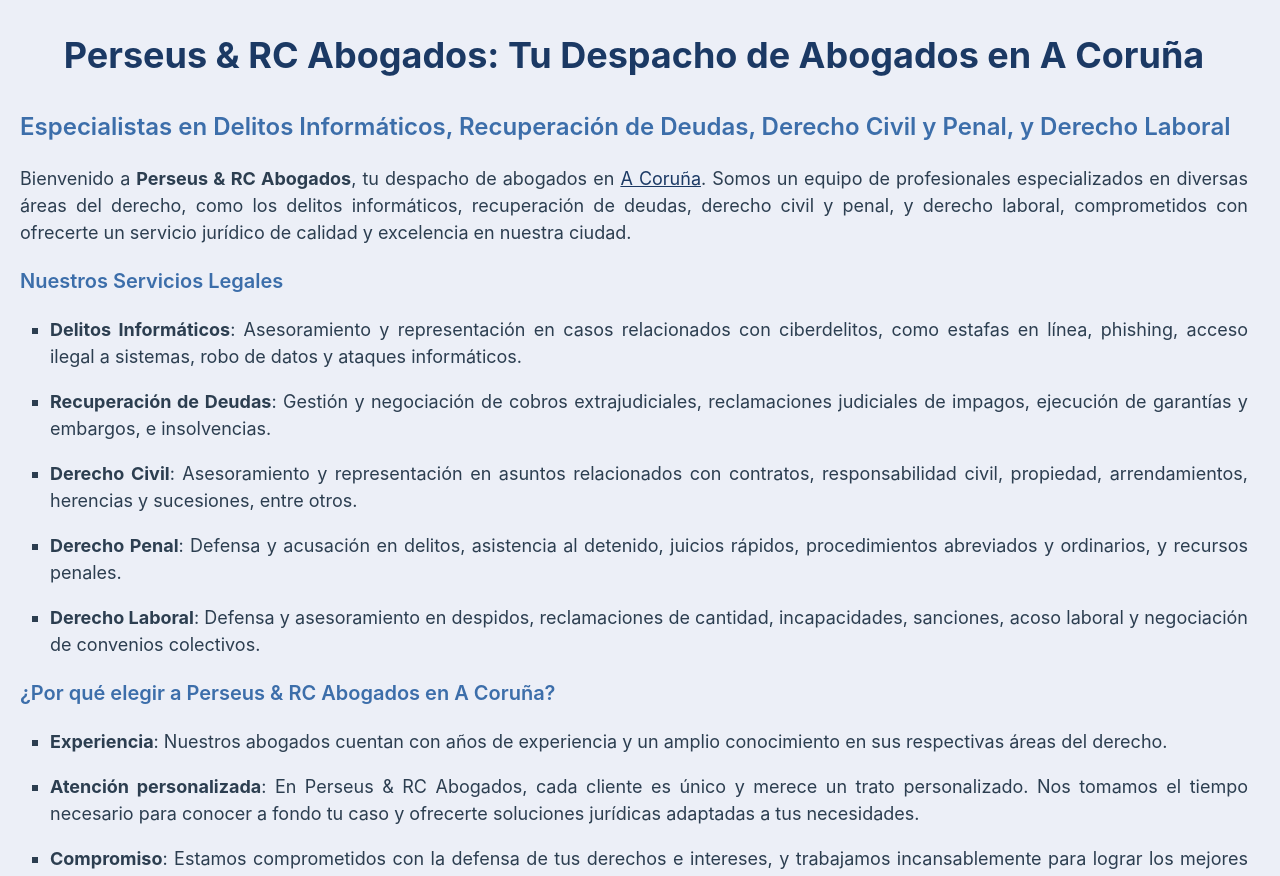
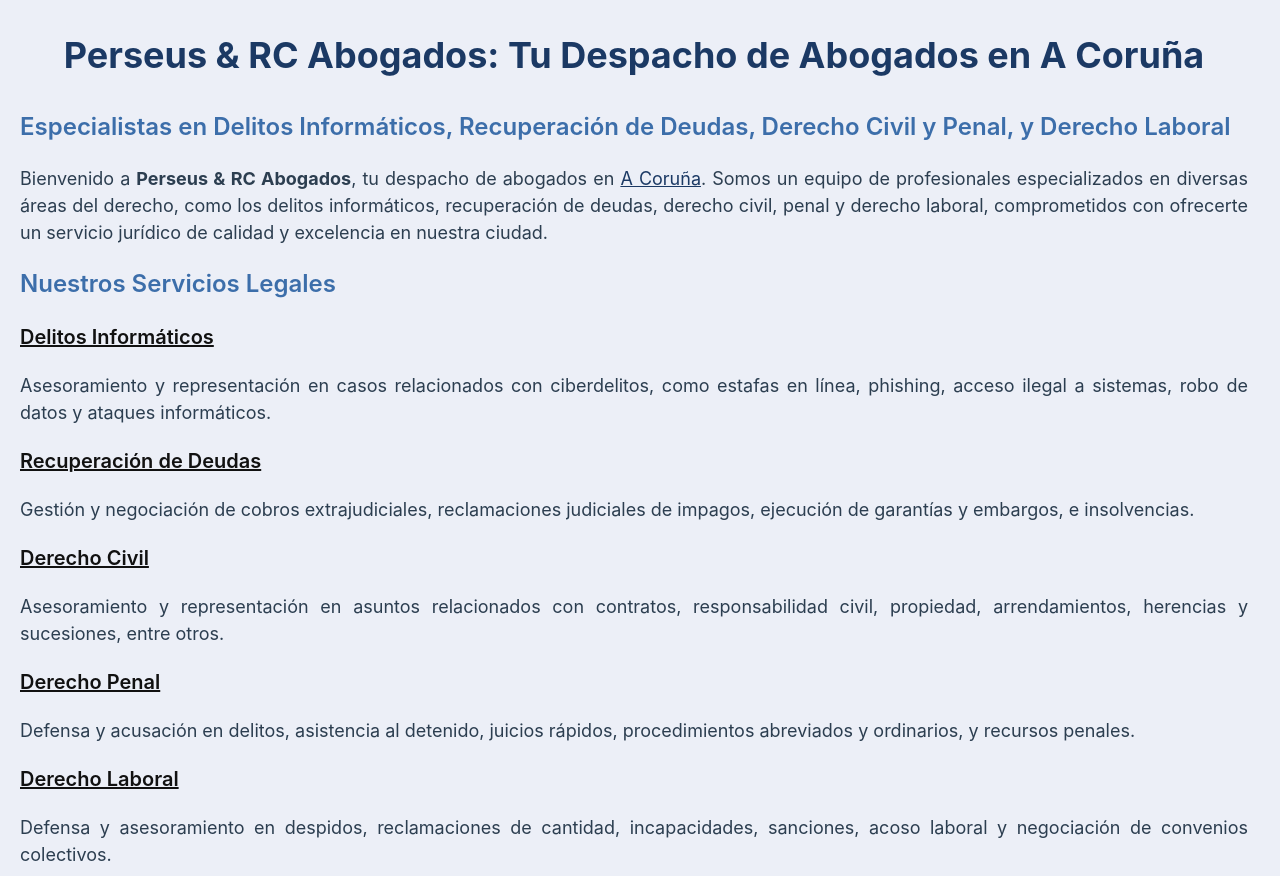
Before and after one commit to streaming10/perseusnew, a Jekyll site: the page built from index.md, in a window 1280 px wide and 1400 px high, cut to the strip 479-1355 px from the top of the window. Built offline with Jekyll 4.4.1, drawn with Linux system fonts in a browser that asks for light colours; our own code applies the rules of GitHub Pages for plain Markdown files; part of the change alters nothing that is shown.

```diff
--- a/index.md
+++ b/index.md
@@ -18,19 +18,24 @@ keywords: abogados penalistas a coruña, Perseus & RC Abogados, delitos informá
 
 ## Especialistas en Delitos Informáticos, Recuperación de Deudas, Derecho Civil y Penal, y Derecho Laboral
 
-Bienvenido a **Perseus & RC Abogados**, tu despacho de abogados en [A Coruña](https://www.coruna.gal/). Somos un equipo de profesionales especializados en diversas áreas del derecho, como los delitos informáticos, recuperación de deudas, derecho civil y penal, y derecho laboral, comprometidos con ofrecerte un servicio jurídico de calidad y excelencia en nuestra ciudad.
+Bienvenido a **Perseus & RC Abogados**, tu despacho de abogados en [A Coruña](https://www.coruna.gal/). Somos un equipo de profesionales especializados en diversas áreas del derecho, como los delitos informáticos, recuperación de deudas, derecho civil, penal y derecho laboral, comprometidos con ofrecerte un servicio jurídico de calidad y excelencia en nuestra ciudad.
 
-### Nuestros Servicios Legales
+## Nuestros Servicios Legales
 
-- **Delitos Informáticos**: Asesoramiento y representación en casos relacionados con ciberdelitos, como estafas en línea, phishing, acceso ilegal a sistemas, robo de datos y ataques informáticos.
+### [Delitos Informáticos](/delitos-informaticos)
+Asesoramiento y representación en casos relacionados con ciberdelitos, como estafas en línea, phishing, acceso ilegal a sistemas, robo de datos y ataques informáticos.
 
-- **Recuperación de Deudas**: Gestión y negociación de cobros extrajudiciales, reclamaciones judiciales de impagos, ejecución de garantías y embargos, e insolvencias.
+### [Recuperación de Deudas](/recuperacion-de-deudas)
+Gestión y negociación de cobros extrajudiciales, reclamaciones judiciales de impagos, ejecución de garantías y embargos, e insolvencias.
 
-- **Derecho Civil**: Asesoramiento y representación en asuntos relacionados con contratos, responsabilidad civil, propiedad, arrendamientos, herencias y sucesiones, entre otros.
+### [Derecho Civil](/derecho-civil)
+Asesoramiento y representación en asuntos relacionados con contratos, responsabilidad civil, propiedad, arrendamientos, herencias y sucesiones, entre otros.
 
-- **Derecho Penal**: Defensa y acusación en delitos, asistencia al detenido, juicios rápidos, procedimientos abreviados y ordinarios, y recursos penales.
+### [Derecho Penal](/derecho-penal)
+Defensa y acusación en delitos, asistencia al detenido, juicios rápidos, procedimientos abreviados y ordinarios, y recursos penales.
 
-- **Derecho Laboral**: Defensa y asesoramiento en despidos, reclamaciones de cantidad, incapacidades, sanciones, acoso laboral y negociación de convenios colectivos.
+### [Derecho Laboral](/derecho-laboral)
+Defensa y asesoramiento en despidos, reclamaciones de cantidad, incapacidades, sanciones, acoso laboral y negociación de convenios colectivos.
 
 ### ¿Por qué elegir a Perseus & RC Abogados en A Coruña?
 
```
